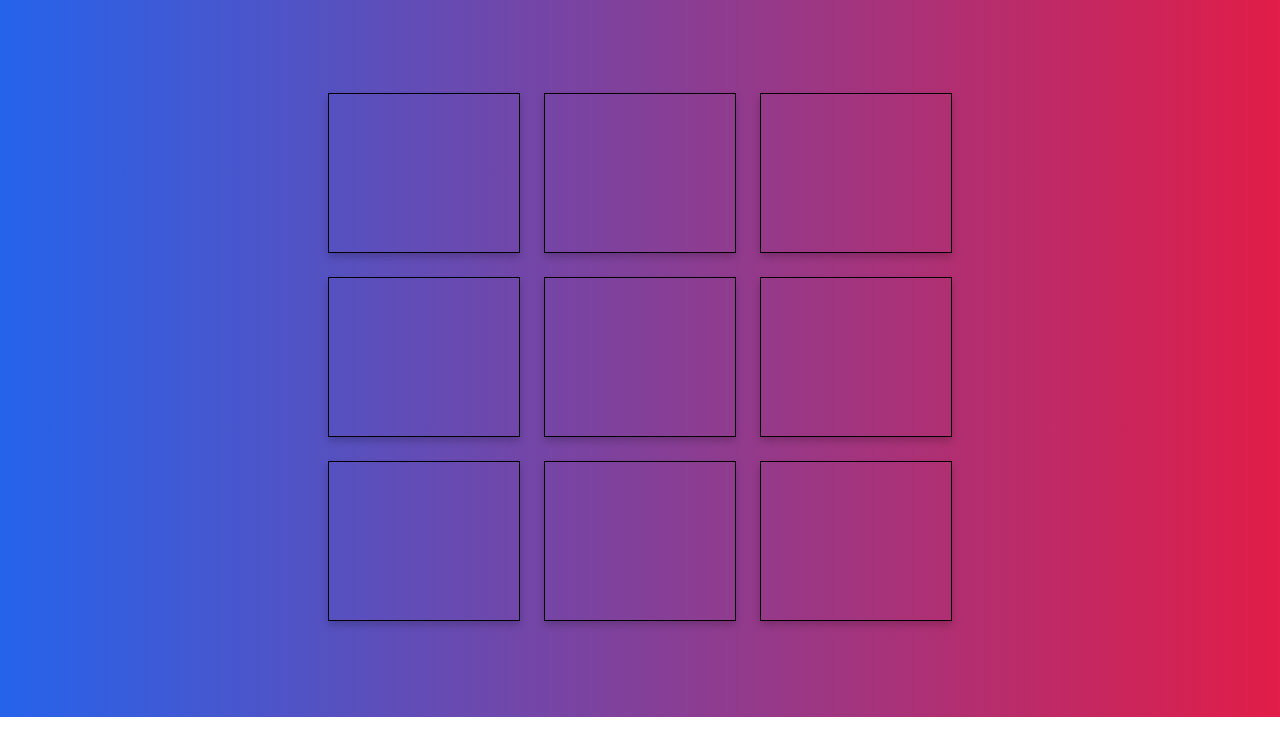
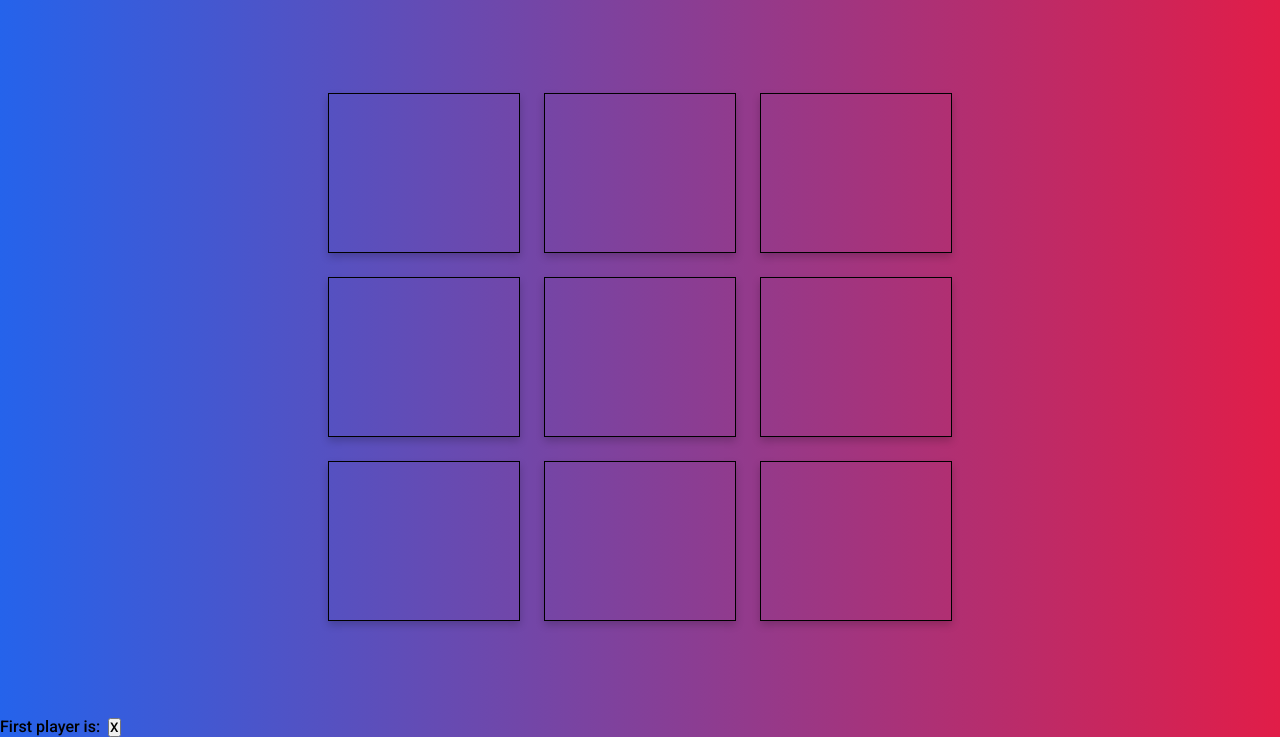
Before and after one commit to CaolanCode/Tic-Tac-Toe, a plain HTML site: page index.html in a window 1280 px wide. Shown: the part 83-820 px from the top of the page. Drawn offline with Linux system fonts and the light colour scheme.

Commit message:
added player choice

```diff
--- a/index.html
+++ b/index.html
@@ -20,6 +20,9 @@
       <div data-index="7"></div>
       <div data-index="8"></div>
     </div>
+    <div class="footer">
+      First player is: &nbsp;<button class="player-button player-x">X</button>
+    </div>
     <script src="app.js"></script>
   </body>
 </html>
```
